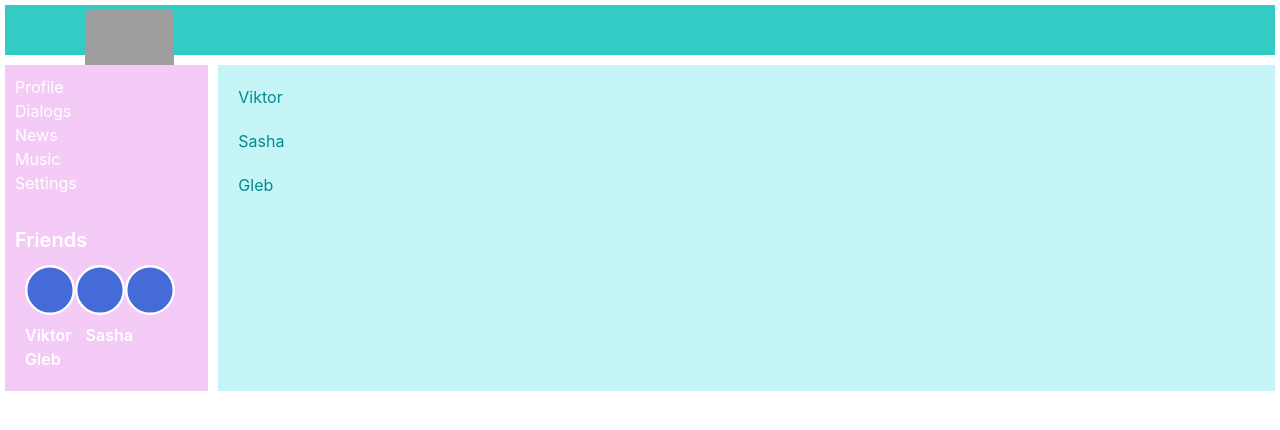
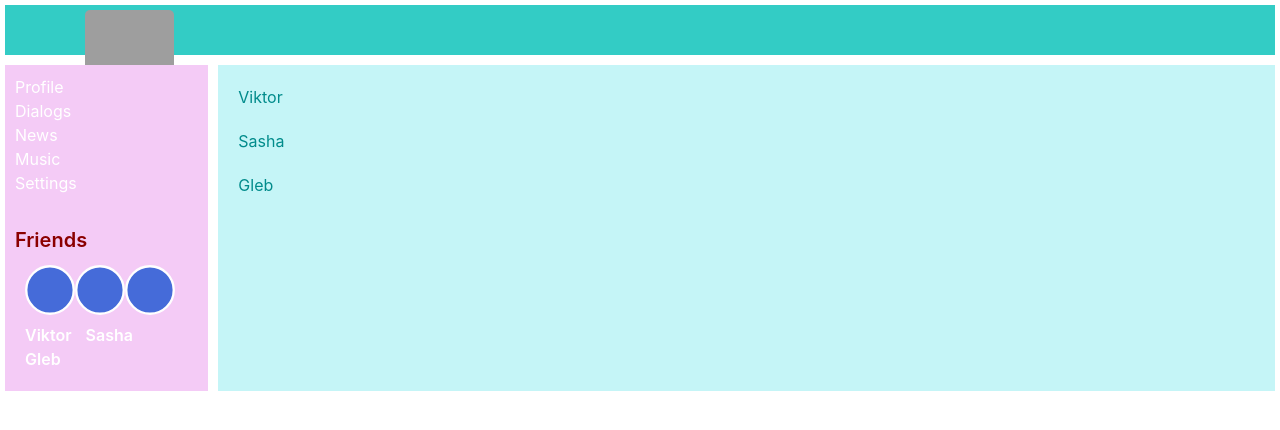
Before and after one commit to SvetlanaLevkovskaya/react-app, a React (Create React App) app: page /friends in a window 1280 px wide. Shown: the top 430 px of the page. Built offline with nearby package versions, Linux system fonts and the light colour scheme; grey boxes are pictures that could not be loaded.

Commit message:
add style to NavLink

```diff
--- a/src/components/Navbar/Navbar.jsx
+++ b/src/components/Navbar/Navbar.jsx
@@ -1,49 +1,53 @@
 import React from "react";
 import styles from "./Navbar.module.css";
-import { NavLink } from "react-router-dom";
+import {NavLink} from "react-router-dom";
 
 const Navbar = () => {
-  return (
-    <nav className={styles.nav}>
+
+  let linkStyle = ({isActive}) => ({color: isActive ? 'darkred' : 'white'})
+
+  return (<nav className={styles.nav}>
     <div className={styles.item}>
-        <NavLink to="/profile" activeclassname={styles.active}>
+      <NavLink to="/profile" style={linkStyle}>
         Profile
       </NavLink>
     </div>
-      <div className={`${styles.item} ${styles.active}`}>
-        <NavLink to="/dialogs" activeclassname={styles.active}>
+    <div className={styles.item}>
+      <NavLink to="/dialogs" style={linkStyle}>
         Dialogs
       </NavLink>
     </div>
     <div className={styles.item}>
-        <NavLink to="/news" activeclassname={styles.active}>
+      <NavLink to="/news" style={linkStyle}>
         News
       </NavLink>
     </div>
     <div className={styles.item}>
-        <NavLink to="/music" activeclassname={styles.active}>
+      <NavLink to="/music" style={linkStyle}>
         Music
       </NavLink>
     </div>
     <div className={styles.item}>
-        <NavLink to="/settings" activeclassname={styles.active}>
+      <NavLink to="/settings" style={linkStyle}>
         Settings
       </NavLink>
     </div>
     <div className={styles.itemFriends}>
-        <NavLink to="/friends">Friends</NavLink>
-        <div className={styles.conteiner}>
+      <NavLink to="/friends" style={linkStyle}>
+        Friends
+      </NavLink>
+      <div className={styles.container}>
         <div>
           <svg viewBox="0 0 80 80" width="50" height="50">
-              <circle className={styles.circle} cx="40" cy="40" r="38" />
+            <circle className={styles.circle} cx="40" cy="40" r="38"/>
           </svg>
 
           <svg viewBox="0 0 80 80" width="50" height="50">
-              <circle className={styles.circle} cx="40" cy="40" r="38" />
+            <circle className={styles.circle} cx="40" cy="40" r="38"/>
           </svg>
 
           <svg viewBox="0 0 80 80" width="50" height="50">
-              <circle className={styles.circle} cx="40" cy="40" r="38" />
+            <circle className={styles.circle} cx="40" cy="40" r="38"/>
           </svg>
         </div>
 
@@ -54,8 +58,7 @@ const Navbar = () => {
         </div>
       </div>
     </div>
-    </nav>
-  );
+  </nav>);
 };
 
 export default Navbar;
--- a/src/components/Navbar/Navbar.module.css
+++ b/src/components/Navbar/Navbar.module.css
@@ -2,7 +2,7 @@
     margin: 5px;
     padding: 10px;
     grid-area: n;
-    background-color:rgb(244, 203, 246);
+    background-color: rgb(244, 203, 246);
 }
 
 .item a {
@@ -10,16 +10,11 @@
     text-decoration: none;
 }
 
-
 .item a:hover {
-  color:black;
+   /* color: black;*/
     text-decoration: underline;
 }
 
-.item .active {
-  color:black;
-  text-decoration: underline;
-}
 
 .itemFriends {
     padding: 30px 0px 0px 0px;
@@ -34,12 +29,12 @@
 }
 
 .itemFriends a:hover {
-  color:black;
+    color: black;
     text-decoration: underline;
 }
 
 .itemFriends .active {
-  color:black;
+    color: black;
     text-decoration: underline;
 
 }
@@ -60,7 +55,7 @@
     padding: 0px 10px 0px 0px;
 }
 
-.conteiner {
+.container {
     margin: 10px;
     display: flex;
     flex-direction: column;
```
Also changed, not shown: src/components/Dialogs/Dialogs.jsx (+3 -6 lines). Lines whose indentation alone changed are shown as unchanged.
